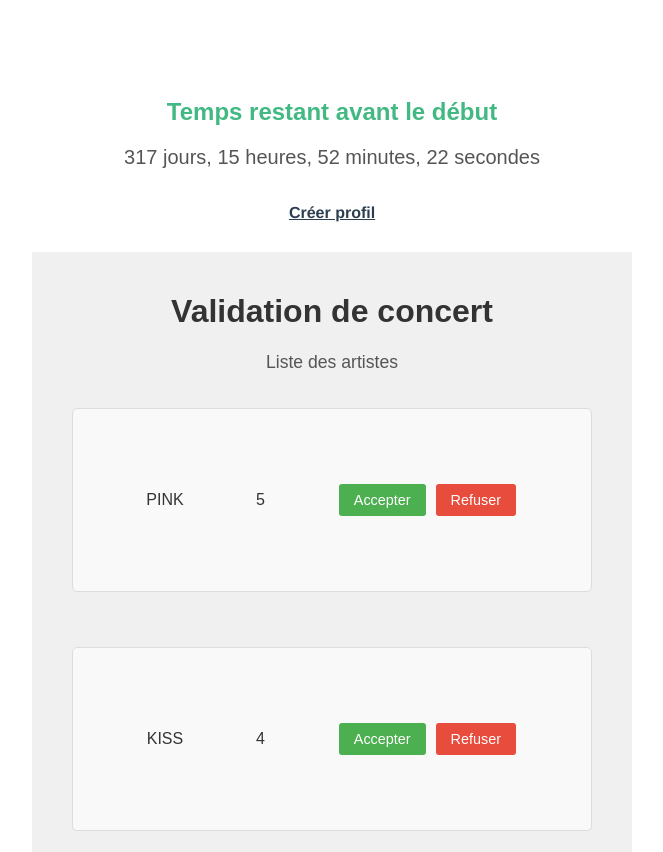
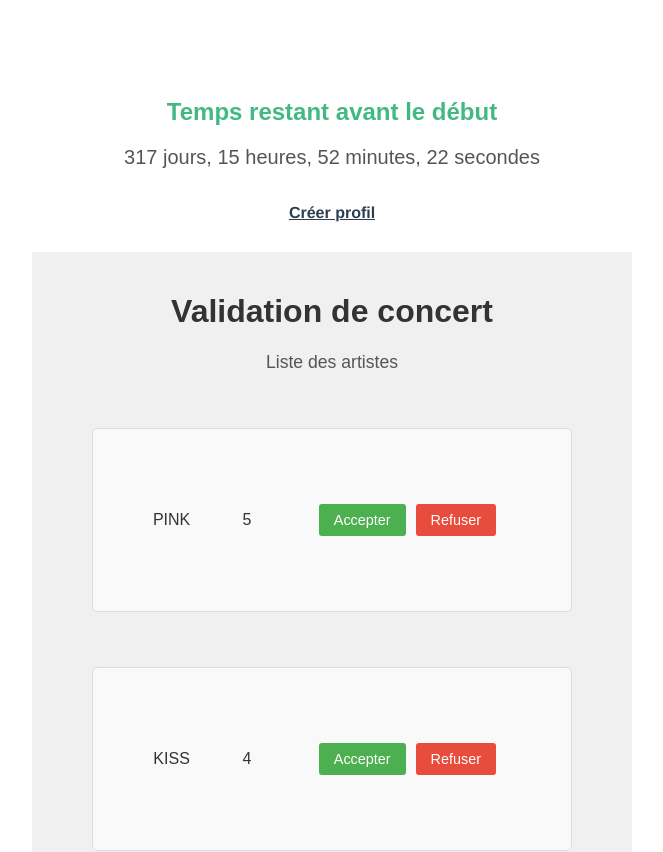
Before and after one commit to Zuuret/SAE-S3-S4_Creepy_Night, a Vue app: page /organisateur/validartiste in a window 1280 px wide. Shown: the top 852 px of the page, without its empty margins (308-971 px from the left). Built offline with nearby package versions, Linux system fonts and the light colour scheme.

Commit message:
Ajout d'essai de code d'erreur

```diff
--- a/src/views/OrgaValidArtisteView.vue
+++ b/src/views/OrgaValidArtisteView.vue
@@ -2,6 +2,8 @@
   <div class="orga">
     <h1>Validation de concert</h1>
     <p>Liste des artistes</p>
+    <div>
+      <!--p v-if="artistes == []">Aucune proposition d'artistep <p-->
       <div v-for="(artiste) in artistes" :key="artiste.id">
         <li v-if="artiste.decision == 'null'">
           <div>
@@ -15,7 +17,7 @@
             </div>
           </div>
         </li>
-      <!-- p v-if="artiste.decision != 'null'">Aucune proposition d'artistep <p -->
+      </div>
     </div>
   </div>
 </template>
```
Lines whose indentation alone changed are shown as unchanged.
